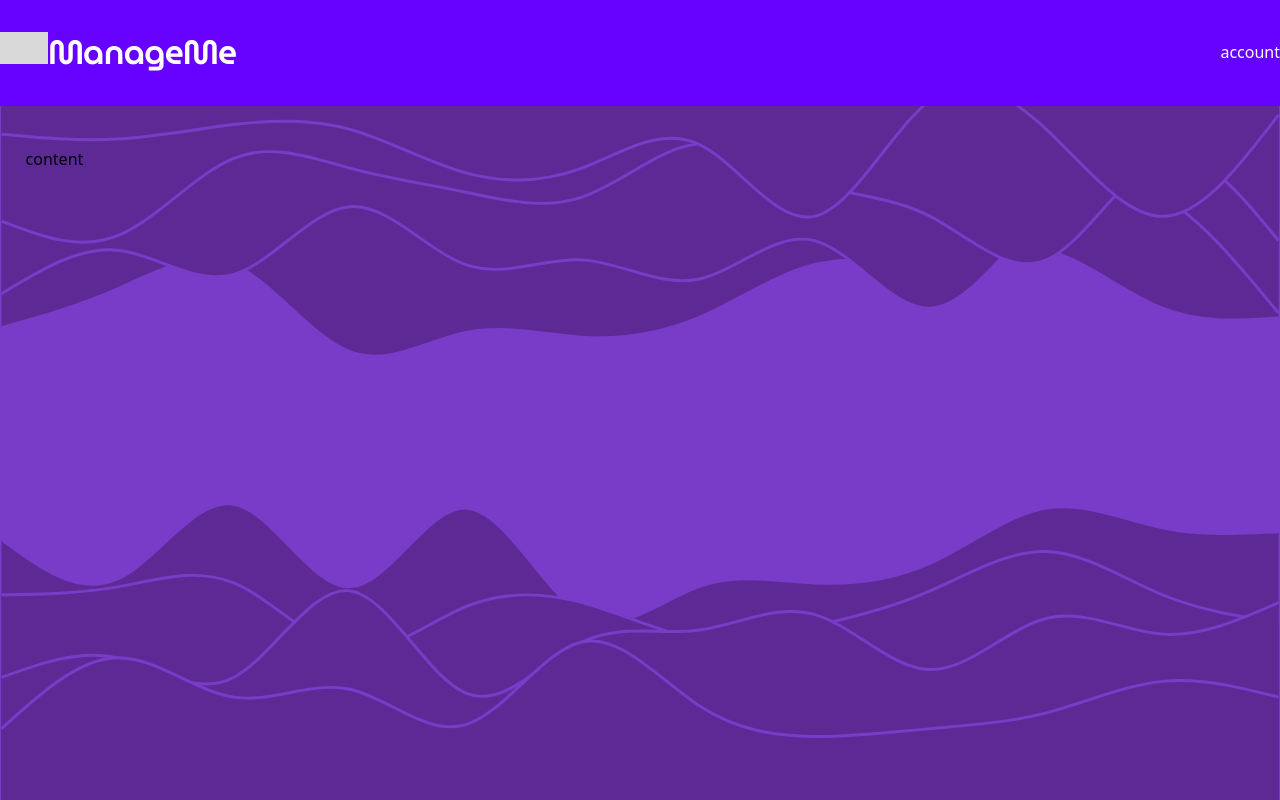
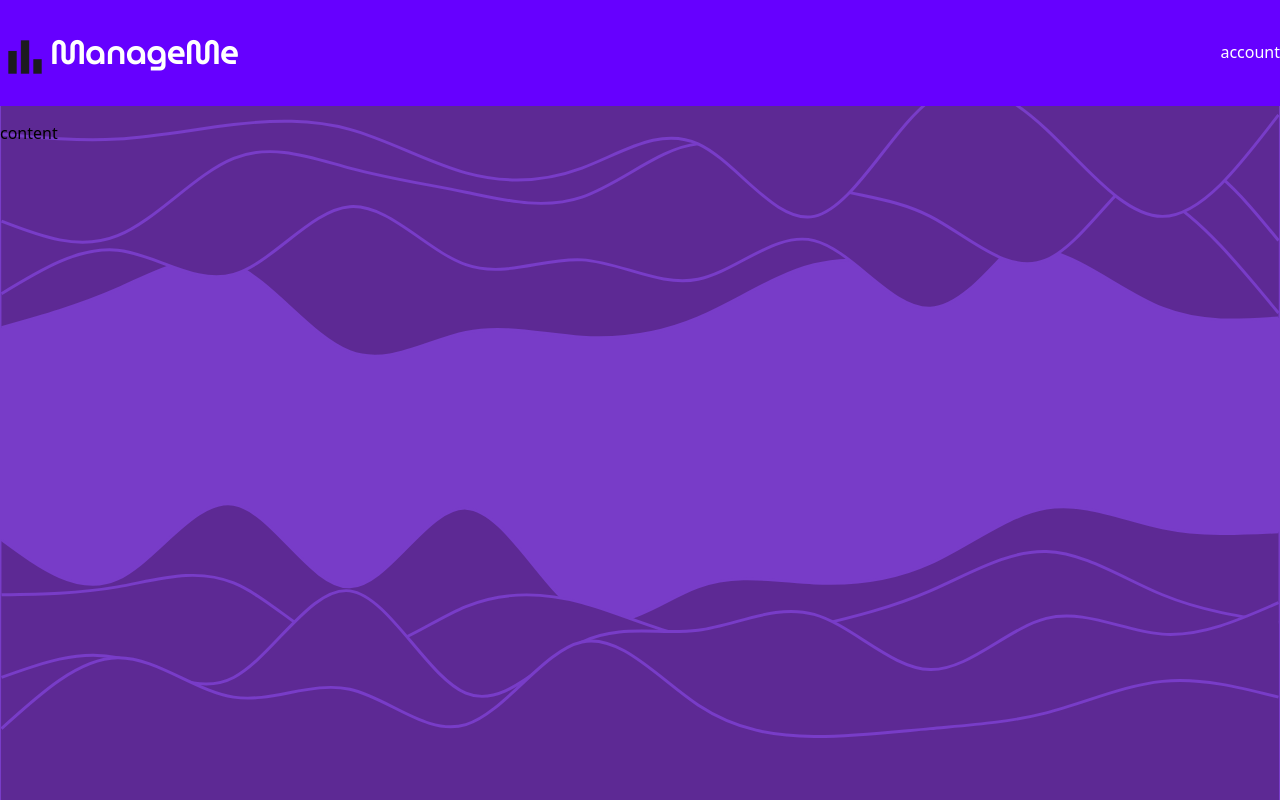
Before and after one commit to elfadog/my_favourite_students, a React (Create React App) app in the folder manageme/: page /Dashboard in a window 1280 px wide. Built offline with nearby package versions, Linux system fonts and the light colour scheme.

Commit message:
changed the dashboard to have the button as the logo

```diff
--- a/manageme/src/Pages/Dashboard/Dashboard/Dashboard.css
+++ b/manageme/src/Pages/Dashboard/Dashboard/Dashboard.css
@@ -31,7 +31,7 @@ body {
 .dashboard-container {
   height: 100vh;
   display: flex;
-    flex-direction: column;
+  flex-direction: column;
   /* display: grid;
     grid-template-rows: 10% auto;
     grid-template-columns: 20% auto;
@@ -66,6 +66,7 @@ body {
 .main {
   display: flex;
   flex-direction: row;
+  width: 100%; /* Ensure main takes the full width */
 }
 
 .sidebar {
@@ -84,6 +85,10 @@ body {
   left: 0;
 }
 
+.sidebar.open + .content {
+  margin-left: 20%; /* Push content to the right when sidebar is open */
+}
+
 aside {
   background-color: #8534ff;
   color: #ffffff;
@@ -92,17 +97,21 @@ aside {
 }
 
 .content {
-  grid-area: main;
-  padding: 2%;
+  flex-grow: 1; /* Allow content to take available space */
+  transition: margin-left 0.3s ease-in-out; /* Smooth transition */
 }
 
 button {
-  height: fit-content;
-  background-image: url("./logo.png");
+  background-color: transparent;
+  background-repeat: no-repeat;
+  background-position: center;
+  background-size: contain;
   border: none;
   cursor: pointer;
+  width: 50px;
+  height: 50px;
 }
 
 button:hover {
-  background-color: #0056b3;
+  opacity: 0.7;
 }
--- a/manageme/src/Pages/Dashboard/Dashboard/Dashboard.js
+++ b/manageme/src/Pages/Dashboard/Dashboard/Dashboard.js
@@ -1,5 +1,6 @@
 import React, { useState } from "react";
 import "./Dashboard.css";
+import logo from "./logo.png";
 
 // Sidebar component
 function Sidebar({ isOpen, toggleSidebar }) {
@@ -28,7 +29,7 @@ function Dashboard() {
       {/* Sidebar */}
         <div className="banner">
           <div className="left-banner">
-            <button onClick={toggleSidebar}></button>
+            <button onClick={toggleSidebar} style={{backgroundImage: `url(${logo})`}}></button>
             <h2>ManageMe</h2>
           </div>
           <div className="right-banner">
@@ -36,9 +37,9 @@ function Dashboard() {
           </div>
         </div>
         <div className="main">
-          <Sidebar isOpen={isSidebarOpen} toggleSidebar={toggleSidebar} />
-          <div className="content">
-            <p>content</p>
+        <Sidebar isOpen={isSidebarOpen} toggleSidebar={toggleSidebar} />
+  <div className={`content ${isSidebarOpen ? 'open' : ''}`}>
+    <p>content</p>
           </div>
         </div>
       </div>
```
